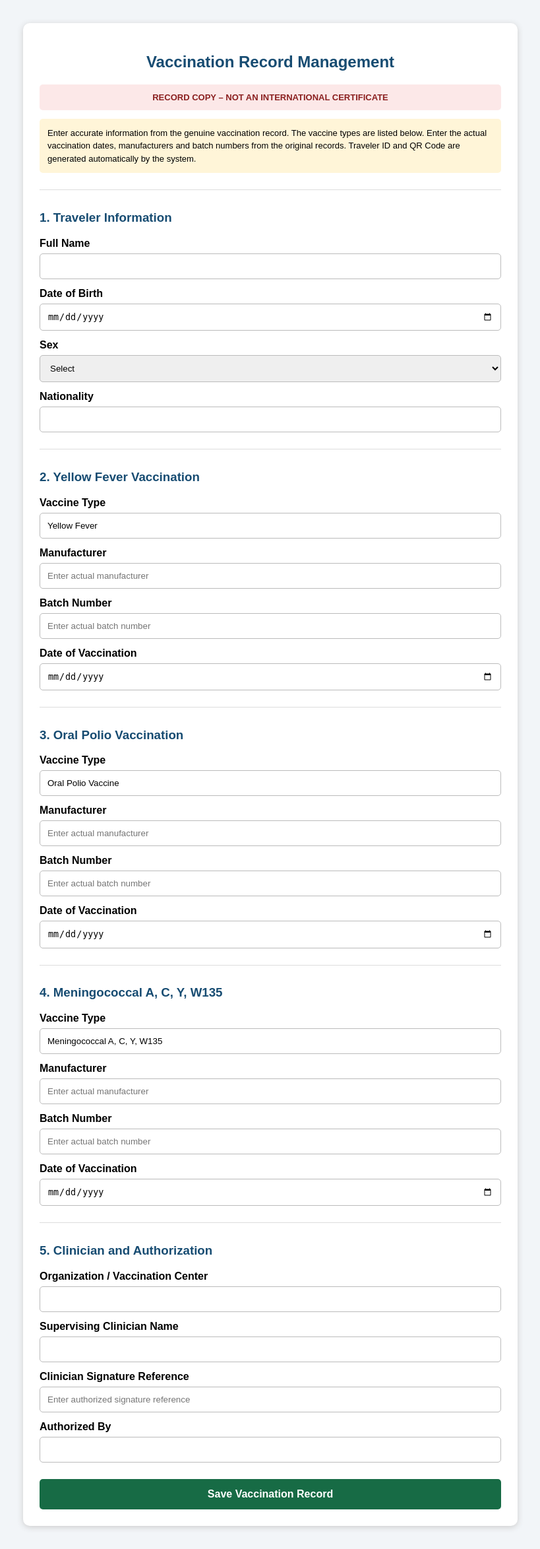
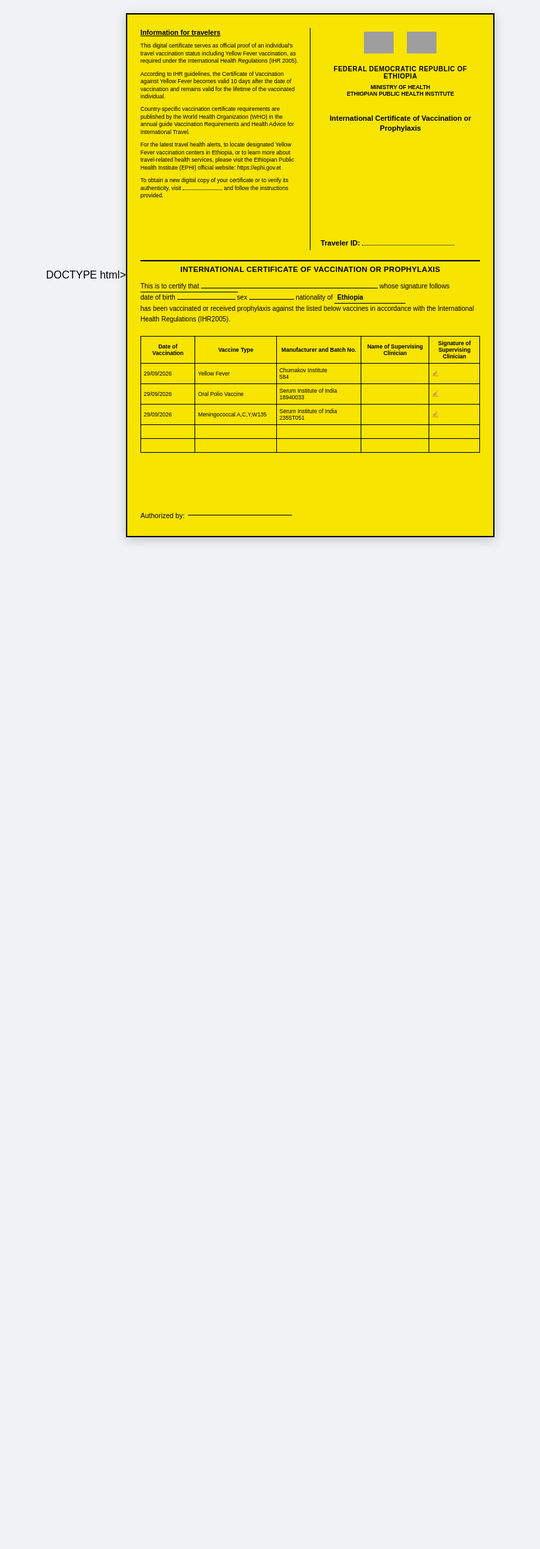
Before and after one commit to muslime63/ephi-certificate-portal-demo, a Flask app: page /admin/issue in a window 1280 px wide. Shown: the whole page at 66% size, without its empty margins (230-1049 px from the left). After the commit the page ends 823 px from the top, so only its background shows below. Run offline with Flask 3, Linux system fonts and the light colour scheme; the visitor is signed in with stand-in values (Sample User, id 1); some libraries are stand-ins or nearby versions; grey boxes are pictures that could not be loaded.

Commit message:
Revise issue.html for vaccination certificate format
Updated the vaccination record template to reflect the International Certificate of Vaccination or Prophylaxis format, including changes to styles and content structure.

```diff
--- a/templates/issue.html
+++ b/templates/issue.html
@@ -1,194 +1,257 @@
-
-<!DOCTYPE html>
+DOCTYPE html>
 <html lang="en">
 <head>
     <meta charset="UTF-8">
     <meta name="viewport" content="width=device-width, initial-scale=1.0">
-<title>Vaccination Record Registration</title>
-
+    <title>International Certificate of Vaccination or Prophylaxis</title>
     <style>
         body {
-    font-family: Arial, sans-serif;
-    background: #f2f5f8;
+            font-family: 'Arial', sans-serif;
+            background-color: #f0f2f5;
+            display: flex;
+            justify-content: center;
+            align-items: center;
+            padding: 20px;
             margin: 0;
-    padding: 15px;
         }
-.container {
-    max-width: 700px;
-    margin: 20px auto;
-    background: white;
-    padding: 25px;
-    border-radius: 10px;
-    box-shadow: 0 2px 10px #ccc;
+        .certificate-card {
+            width: 14.8cm;
+            height: 21cm;
+            background-color: #f7e400; /* Yellow background color matching the image */
+            border: 2px solid #000000;
+            padding: 20px;
+            box-sizing: border-box;
+            display: flex;
+            flex-direction: column;
+            justify-content: space-between;
+            box-shadow: 0 4px 15px rgba(0,0,0,0.2);
         }
-h2, h3 { color: #174c72; }
-h2 { text-align: center; }
-.section {
-    margin-top: 25px;
-    padding-top: 12px;
-    border-top: 1px solid #ddd;
+        .top-panel {
+            display: flex;
+            border-bottom: 2px solid #000000;
+            padding-bottom: 15px;
+            height: 45%;
         }
-label {
-    display: block;
-    margin-top: 13px;
+        .left-instructions {
+            width: 50%;
+            padding-right: 15px;
+            border-right: 1px solid #000000;
+            font-size: 8.5px;
+            line-height: 1.35;
+            text-align: left;
+            color: #000000;
+        }
+        .left-instructions h3 {
+            margin-top: 0;
+            margin-bottom: 8px;
+            font-size: 10.5px;
+            font-weight: bold;
+            text-decoration: underline;
+        }
+        .left-instructions p {
+            margin: 0 0 8px 0;
+        }
+        .right-agency-header {
+            width: 50%;
+            padding-left: 15px;
+            text-align: center;
+            display: flex;
+            flex-direction: column;
+            align-items: center;
+        }
+        .logo-container {
+            display: flex;
+            justify-content: center;
+            gap: 20px;
+            margin-bottom: 10px;
+            width: 100%;
+        }
+        .logo-img {
+            width: 45px;
+            height: 45px;
+            object-fit: contain;
+        }
+        .gov-main-title {
+            font-size: 10px;
+            font-weight: bold;
+            margin: 2px 0;
+            letter-spacing: 0.5px;
+        }
+        .ministry-sub-title {
+            font-size: 8.5px;
+            font-weight: bold;
+            margin: 4px 0 15px 0;
+            line-height: 1.2;
+        }
+        .doc-title-main {
+            font-size: 11px;
+            font-weight: bold;
+            margin: 10px 0;
+            line-height: 1.3;
+        }
+        .traveler-id-block {
+            font-size: 11px;
+            font-weight: bold;
+            text-align: left;
+            width: 100%;
+            margin-top: auto;
+            margin-bottom: 5px;
+        }
+        .dotted-line {
+            border-bottom: 1px dotted #000000;
+            display: inline-block;
+            min-width: 120px;
+        }
+        .bottom-panel {
+            height: 52%;
+            display: flex;
+            flex-direction: column;
+            justify-content: flex-start;
+        }
+        .center-cert-heading {
+            text-align: center;
+            font-size: 11.5px;
+            font-weight: bold;
+            margin-bottom: 12px;
+            letter-spacing: 0.3px;
+        }
+        .cert-statement {
+            font-size: 10px;
+            line-height: 1.6;
+            margin-bottom: 12px;
+        }
+        .inline-fill {
+            border-bottom: 1px solid #000000;
+            display: inline-block;
+            padding: 0 4px;
             font-weight: bold;
         }
-input, select {
+        .vaccine-table {
             width: 100%;
-    padding: 11px;
-    margin-top: 6px;
-    border: 1px solid #bbb;
-    border-radius: 5px;
-    box-sizing: border-box;
+            border-collapse: collapse;
+            font-size: 9px;
+            margin-top: 5px;
         }
-button {
-    width: 100%;
-    margin-top: 25px;
-    padding: 14px;
-    background: #176b45;
-    color: white;
-    border: 0;
-    border-radius: 5px;
-    font-size: 16px;
-    font-weight: bold;
-    cursor: pointer;
+        .vaccine-table th, .vaccine-table td {
+            border: 1px solid #000000;
+            padding: 5px 4px;
+            text-align: left;
+            vertical-align: middle;
         }
-.note {
-    background: #fff5d8;
-    padding: 12px;
-    border-radius: 5px;
-    font-size: 13px;
-    line-height: 1.5;
-}
-.disclaimer {
-    background: #fce8e8;
-    color: #8b2020;
-    padding: 12px;
-    border-radius: 5px;
-    font-size: 13px;
+        .vaccine-table th {
             font-weight: bold;
             text-align: center;
+            font-size: 8.5px;
+            line-height: 1.2;
         }
-.small {
-    color: #555;
+        .vaccine-table td {
+            font-size: 8.5px;
+        }
+        .signature-cell {
+            text-align: center;
             font-size: 12px;
-    margin-top: 5px;
+        }
+        .auth-footer {
+            margin-top: auto;
+            font-size: 10.5px;
+            display: flex;
+            justify-content: flex-start;
+            align-items: center;
+            padding-bottom: 5px;
         }
     </style>
 </head>
+<body>
 
-<body>
-<div class="container">
-
-<h2>Vaccination Record Management</h2>
-
-<div class="disclaimer">
-RECORD COPY – NOT AN INTERNATIONAL CERTIFICATE
+<div class="certificate-card">
+    <!-- FUULA OLIROO (Top Panel) -->
+    <div class="top-panel">
+        <div class="left-instructions">
+            <h3>Information for travelers</h3>
+            <p>This digital certificate serves as official proof of an individual's travel vaccination status including Yellow Fever vaccination, as required under the International Health Regulations (IHR 2005).</p>
+            <p>According to IHR guidelines, the Certificate of Vaccination against Yellow Fever becomes valid 10 days after the date of vaccination and remains valid for the lifetime of the vaccinated individual.</p>
+            <p>Country-specific vaccination certificate requirements are published by the World Health Organization (WHO) in the annual guide Vaccination Requirements and Health Advice for International Travel.</p>
+            <p>For the latest travel health alerts, to locate designated Yellow Fever vaccination centers in Ethiopia, or to learn more about travel-related health services, please visit the Ethiopian Public Health Institute (EPHI) official website: https://ephi.gov.et</p>
+            <p style="margin-bottom: 0;">To obtain a new digital copy of your certificate or to verify its authenticity, visit <span class="dotted-line" style="min-width: 60px;"></span> and follow the instructions provided.</p>
         </div>
 
-<p class="note">
-Enter accurate information from the genuine vaccination record.
-The vaccine types are listed below. Enter the actual vaccination
-dates, manufacturers and batch numbers from the original records.
-Traveler ID and QR Code are generated automatically by the system.
-</p>
-
-<form action="/admin/issue" method="POST">
-
-<div class="section">
-<h3>1. Traveler Information</h3>
-
-<label>Full Name</label>
-<input type="text" name="recipient" required>
-
-<label>Date of Birth</label>
-<input type="date" name="dob" required>
-
-<label>Sex</label>
-<select name="sex" required>
-<option value="">Select</option>
-<option value="Male">Male</option>
-<option value="Female">Female</option>
-</select>
-
-<label>Nationality</label>
-<input type="text" name="nationality" required>
+        <div class="right-agency-header">
+            <div class="logo-container">
+                <!-- Logoon Ministeera Fayyaa fi EPHI asitti seenu -->
+                <img class="logo-img" src="https://wikimedia.org" alt="Ethiopia Emblem">
+                <img class="logo-img" src="https://wikimedia.org" alt="EPHI Logo">
+            </div>
+            <div class="gov-main-title">FEDERAL DEMOCRATIC REPUBLIC OF ETHIOPIA</div>
+            <div class="ministry-sub-title">MINISTRY OF HEALTH<br>ETHIOPIAN PUBLIC HEALTH INSTITUTE</div>
+            <div class="doc-title-main">International Certificate of Vaccination or<br>Prophylaxis</div>
+            <div class="traveler-id-block">Traveler ID: <span class="dotted-line" style="min-width: 140px;"></span></div>
+        </div>
     </div>
 
-<div class="section">
-<h3>2. Yellow Fever Vaccination</h3>
+    <!-- FUULA GADIROO (Bottom Panel) -->
+    <div class="bottom-panel">
+        <div class="center-cert-heading">INTERNATIONAL CERTIFICATE OF VACCINATION OR PROPHYLAXIS</div>
 
-<label>Vaccine Type</label>
-<input type="text" value="Yellow Fever" readonly>
-
-<label>Manufacturer</label>
-<input type="text" name="yellow_fever_manufacturer"
-placeholder="Enter actual manufacturer">
-
-<label>Batch Number</label>
-<input type="text" name="yellow_fever_batch_no"
-placeholder="Enter actual batch number">
-
-<label>Date of Vaccination</label>
-<input type="date" name="yellow_fever_date">
+        <div class="cert-statement">
+            This is to certify that <span class="inline-fill" style="width: 260px;"></span> whose signature follows <span class="inline-fill" style="width: 140px;"></span><br>
+            date of birth <span class="inline-fill" style="width: 80px;"></span> sex <span class="inline-fill" style="width: 60px;"></span> nationality of <span class="inline-fill" style="width: 100px;">Ethiopia</span><br>
+            has been vaccinated or received prophylaxis against the listed below vaccines in accordance with the International Health Regulations (IHR2005).
         </div>
 
-<div class="section">
-<h3>3. Oral Polio Vaccination</h3>
+        <table class="vaccine-table">
+            <thead>
+                <tr>
+                    <th style="width: 16%;">Date of<br>Vaccination</th>
+                    <th style="width: 24%;">Vaccine Type</th>
+                    <th style="width: 25%;">Manufacturer and Batch No.</th>
+                    <th style="width: 20%;">Name of Supervising<br>Clinician</th>
+                    <th style="width: 15%;">Signature of<br>Supervising<br>Clinician</th>
+                </tr>
+            </thead>
+            <tbody>
+                <tr>
+                    <td>29/09/2026</td>
+                    <td>Yellow Fever</td>
+                    <td>Chumakov Institute<br>584</td>
+                    <td></td>
+                    <td class="signature-cell">✍️</td>
+                </tr>
+                <tr>
+                    <td>29/09/2026</td>
+                    <td>Oral Polio Vaccine</td>
+                    <td>Serum Institute of India<br>18940033</td>
+                    <td></td>
+                    <td class="signature-cell">✍️</td>
+                </tr>
+                <tr>
+                    <td>29/09/2026</td>
+                    <td>Meningococcal A,C,Y,W135</td>
+                    <td>Serum Institute of India<br>2355T051</td>
+                    <td></td>
+                    <td class="signature-cell">✍️</td>
+                </tr>
+                <tr>
+                    <td>&nbsp;</td>
+                    <td>&nbsp;</td>
+                    <td>&nbsp;</td>
+                    <td>&nbsp;</td>
+                    <td>&nbsp;</td>
+                </tr>
+                <tr>
+                    <td>&nbsp;</td>
+                    <td>&nbsp;</td>
+                    <td>&nbsp;</td>
+                    <td>&nbsp;</td>
+                    <td>&nbsp;</td>
+                </tr>
+            </tbody>
+        </table>
 
-<label>Vaccine Type</label>
-<input type="text" value="Oral Polio Vaccine" readonly>
-
-<label>Manufacturer</label>
-<input type="text" name="oral_polio_manufacturer"
-placeholder="Enter actual manufacturer">
-
-<label>Batch Number</label>
-<input type="text" name="oral_polio_batch_no"
-placeholder="Enter actual batch number">
-
-<label>Date of Vaccination</label>
-<input type="date" name="oral_polio_date">
+        <div class="auth-footer">
+            Authorized by: <span class="inline-fill" style="width: 150px; margin-left: 5px;"></span>
+        </div>
+    </div>
 </div>
 
-<div class="section">
-<h3>4. Meningococcal A, C, Y, W135</h3>
-
-<label>Vaccine Type</label>
-<input type="text" value="Meningococcal A, C, Y, W135" readonly>
-
-<label>Manufacturer</label>
-<input type="text" name="meningococcal_manufacturer"
-placeholder="Enter actual manufacturer">
-
-<label>Batch Number</label>
-<input type="text" name="meningococcal_batch_no"
-placeholder="Enter actual batch number">
-
-<label>Date of Vaccination</label>
-<input type="date" name="meningococcal_date">
-</div>
-
-<div class="section">
-<h3>5. Clinician and Authorization</h3>
-
-<label>Organization / Vaccination Center</label>
-<input type="text" name="organization" required>
-
-<label>Supervising Clinician Name</label>
-<input type="text" name="supervising_clinician" required>
-
-<label>Clinician Signature Reference</label>
-<input type="text" name="clinician_signature"
-placeholder="Enter authorized signature reference">
-
-<label>Authorized By</label>
-<input type="text" name="authorized_by" required>
-</div>
-
-<button type="submit">Save Vaccination Record</button>
-
-</form>
-</div>
 </body>
 </html>
```
Lines whose indentation alone changed are shown as unchanged.
